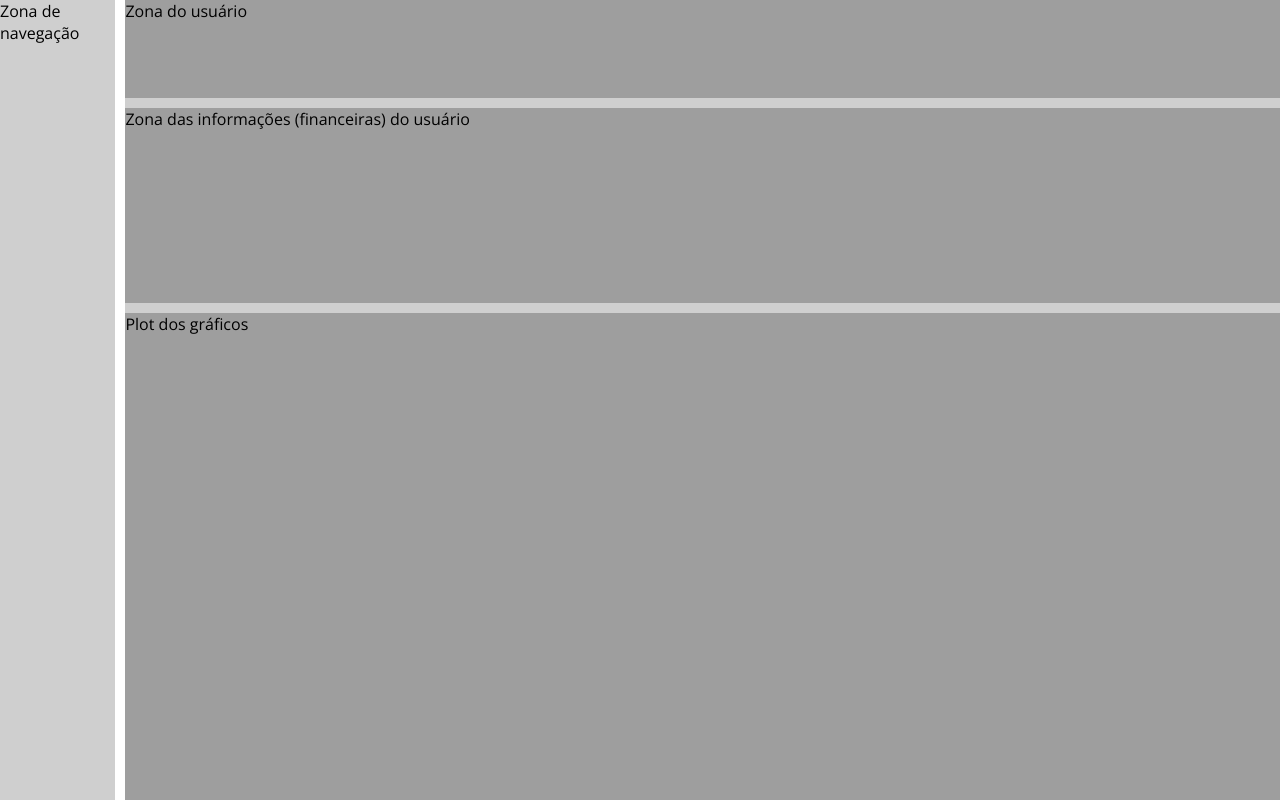
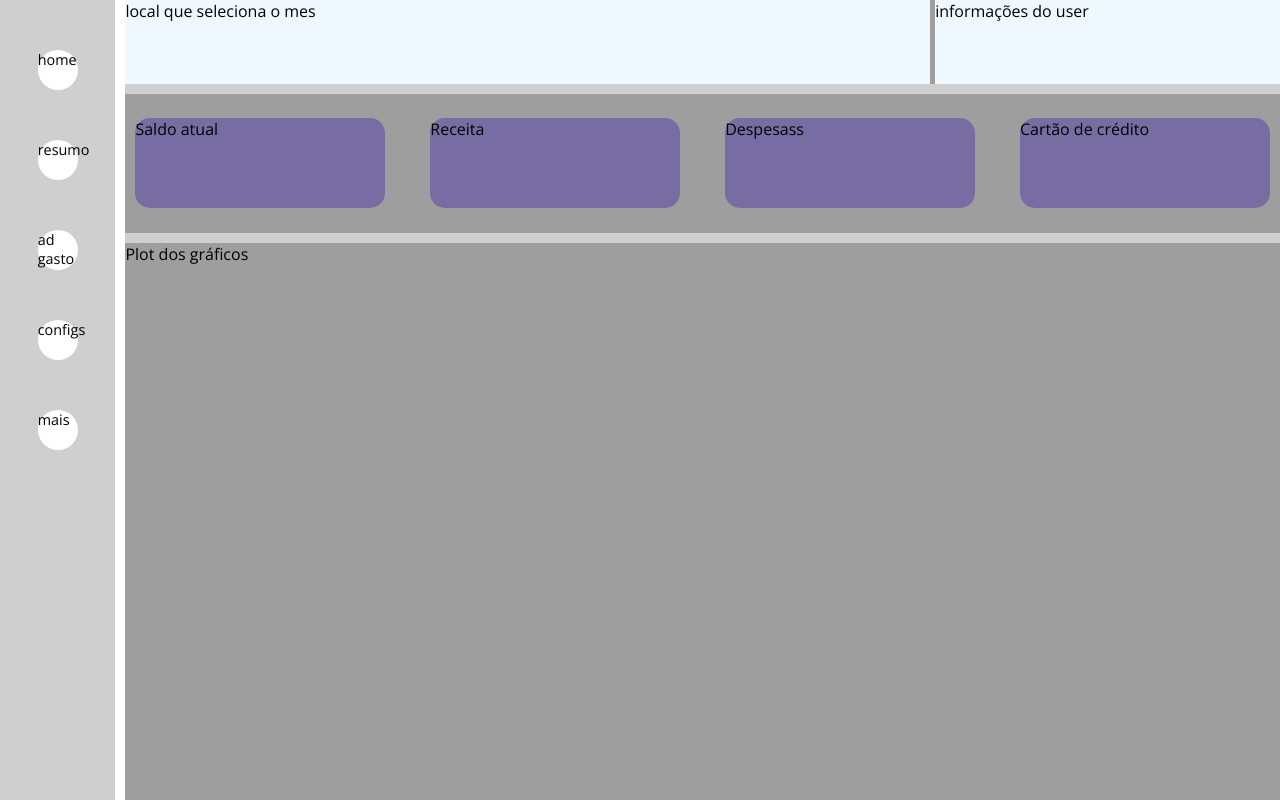
Before and after one commit to Gerencia-de-configuracao-e-mudancas/projeto-final-grupogt, a plain HTML site: page index.html in a window 1280 px wide. Drawn offline with Linux system fonts and the light colour scheme.

Commit message:
ajuste na estrutura e divisão de sessões

```diff
--- a/index.html
+++ b/index.html
@@ -14,12 +14,33 @@
 <body id="container">
 
     <section id="navegation">
-        Zona de navegação
+        <ul>
+            <li>home</li>
+            <li>resumo</li>
+            <li>ad gasto</li>
+            <li>configs</li>
+            <li>mais</li>
+        </ul>
     </section>
 
     <section id="dashboard">
-        <section id="user-zone">Zona do usuário</section>
-        <section id="dash-zone">Zona das informações (financeiras) do usuário</section>
+        <section id="user-zone">
+            <div id="month">
+                local que seleciona o mes
+            </div>
+            <section id="user-data">
+                informações do user
+            </section>
+        </section>
+
+        <section id="dash-zone">
+            <ul>
+                <li>Saldo atual</li>
+                <li>Receita</li>
+                <li>Despesass</li>
+                <li>Cartão de crédito</li>
+            </ul>
+        </section>
         <section id="plot-zone">Plot dos gráficos</section>
     </section>
 
--- a/style/index.css
+++ b/style/index.css
@@ -41,7 +41,7 @@
     background-color: rgb(207, 207, 207);
     display: grid;
     grid-template-columns: 1fr;
-    grid-template-rows: .2fr .4fr 1fr;
+    grid-template-rows: .15fr .25fr 1fr;
     grid-template-areas: "user-zone"
                         "dash-zone"
                         "plot-zone";
@@ -54,6 +54,24 @@
 #user-zone {
     grid-area: user-zone;
     background-color: rgb(158, 158, 158);
+    display: grid;
+    grid-template-columns: .7fr .3fr;
+    grid-template-rows: 100%;
+    gap: 5px;
+    grid-template-areas: "month user-data";
+    width: 100%;
+    height: 100%;
+}
+
+/*Zonas dos user-zona*/
+#month {
+    grid-area: month;
+    background-color: aliceblue;
+}
+
+#user-data {
+    grid-area: user-data;
+    background-color: aliceblue;
 }
 
 #dash-zone {
@@ -65,3 +83,43 @@
     grid-area: plot-zone;
     background-color: rgb(158, 158, 158);
 }
+
+/*Lista com os resumos financeiras*/
+#dash-zone > ul {
+    display: flex;
+    list-style: none;
+    flex-direction: row;
+    width: 100%;
+    height: 100%;
+    justify-content: space-between;
+    align-items: center;
+}
+
+#dash-zone > ul > li{
+    width: 250px;
+    height: 90px;
+    border-radius: 15px;
+    margin: 0 10px;
+    background-color: rgb(120, 109, 163);
+}
+
+/*Itens do menu de navegação*/
+#navegation > ul{
+    display: flex;
+    margin-top: 50px;
+    width: 100%;
+    height: 50%;
+    list-style: none;
+    flex-direction: column;
+    justify-content: space-between;
+    align-items: center;
+}
+
+#navegation > ul > li {
+    font: normal normal .9em 'open-sans', sans-serif;
+    color: rgb(0, 0, 0);
+    width: 40px;
+    height: 40px;
+    border-radius: 50%;
+    background-color: rgb(255, 255, 255);
+}
```
